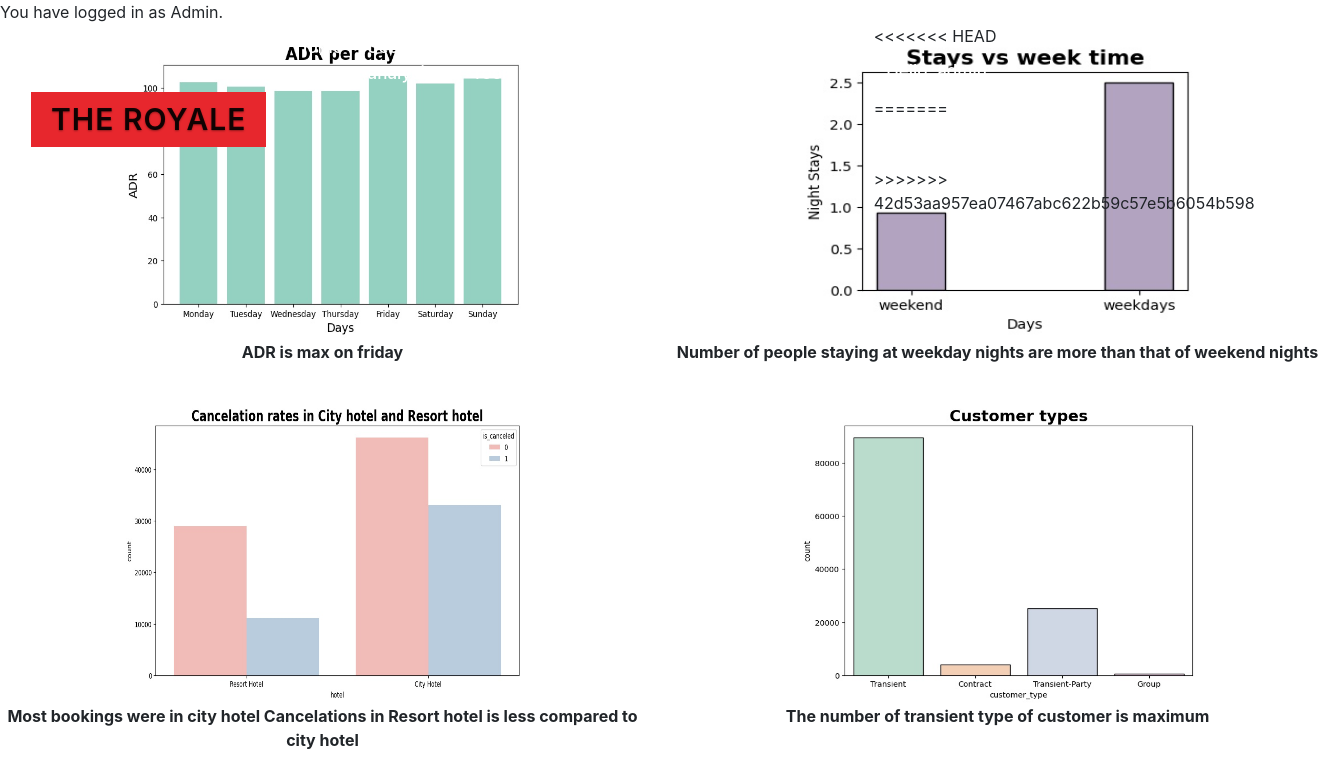
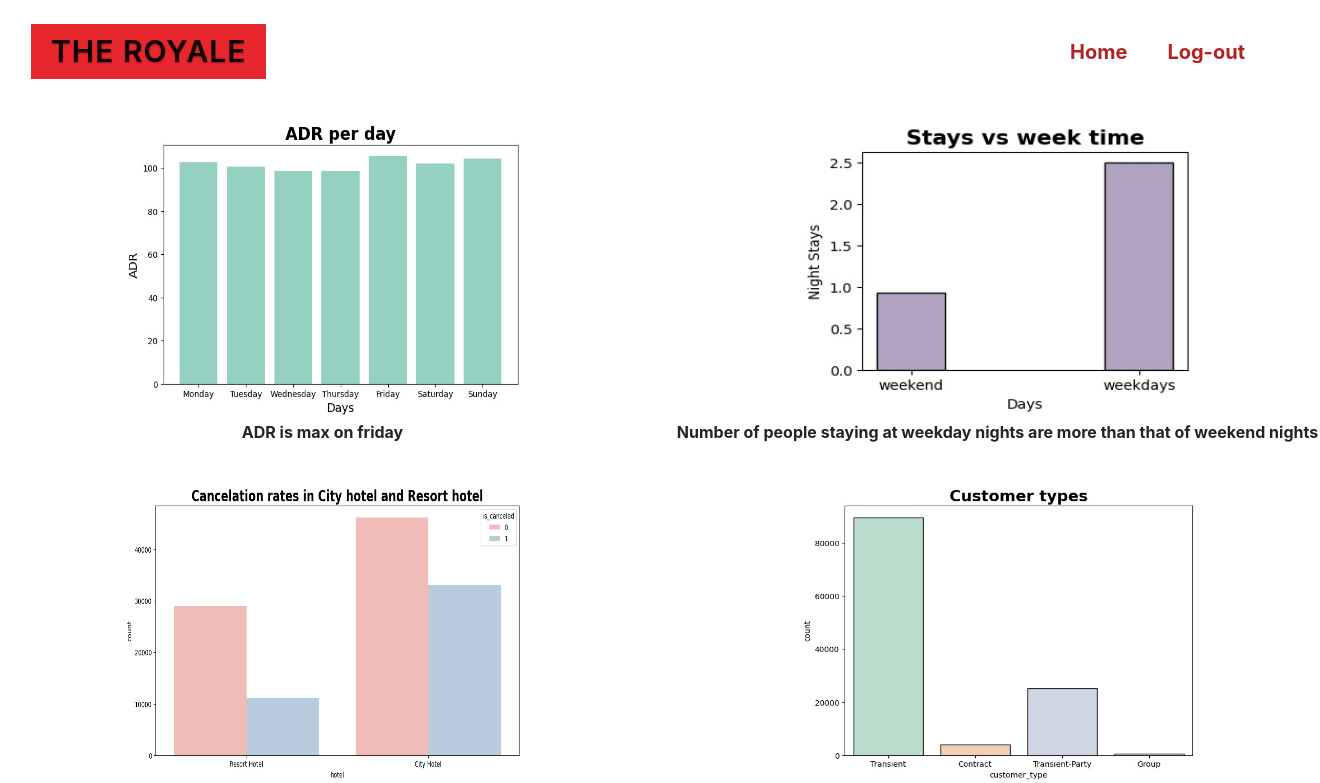
Before and after one commit to nupur-shiturkar/Hotel-Management-System, a Flask app: page /admin in a window 1320 px wide; the page is wider, and only the part inside the window is pictured. Shown: the top 783 px of that part. Run offline with Flask 2, Linux system fonts and the light colour scheme; a user stored in the database is signed in; parts of the project's set-up code (start-up, migrations or seed data) failed here and were passed over; some libraries are stand-ins or nearby versions.

Commit message:
Add nav-bar for admin page

```diff
--- a/static/styles.css
+++ b/static/styles.css
@@ -109,6 +109,7 @@ body{
     margin-top: 15px;
     margin-left: 130px;
 
+
 }
 
 
@@ -161,6 +162,15 @@ ul.dropdown-menu a {
     bottom: -50%;
 }
 
+.nav-link-admin{
+    color:firebrick !important;
+    font-size: 20px;
+    margin: 0 .2em;
+    padding: 10px 15px;
+    border: 1px solid transparent;
+    font-weight: bolder;
+    font-weight: 500;
+}
 
 /* SLIDER HOME PAGE */
 
--- a/templates/admin.html
+++ b/templates/admin.html
@@ -1,12 +1,53 @@
-{% extends 'base.html' %}
+<!DOCTYPE html>
+<html lang="en">
+<head>
+    <meta charset="UTF-8">
+    <meta name="viewport" content="width=device-width, initial-scale=1.0">
+    <link type="text/css" rel="stylesheet" href="{{ url_for('static', filename='styles.css') }}">
+    <link rel="stylesheet" href="https://cdn.jsdelivr.net/npm/bootstrap@4.5.3/dist/css/bootstrap.min.css"
+    integrity="sha384-TX8t27EcRE3e/ihU7zmQxVncDAy5uIKz4rEkgIXeMed4M0jlfIDPvg6uqKI2xXr2" crossorigin="anonymous">
+    <script
+      src="https://kit.fontawesome.com/01e7826994.js"
+      crossorigin="anonymous"
+    ></script>
+    <title>Admin page</title>
 
-{% block head %}
-<title>Admin page</title>
-{% endblock %}
+</head>
 
-{% block body %}
-<p>You have logged in as Admin.</p>
+<body>
+    <div class="top-nav">
+        <div class="container-fluid">
+          <nav class="navbar navbar-expand-lg navbar-light">
+            <a class="navbar-brand text-uppercase" href="index.html">The Royale</a>
+            <button class="navbar-toggler" type="button" data-toggle="collapse" data-target="#navbarSupportedContent" aria-controls="navbarSupportedContent" aria-expanded="false" aria-label="Toggle navigation">
+            <span class="navbar-toggler-icon"></span>
+            </button>
+            <div class="collapse navbar-collapse justify-content-center pr-md-4" id="navbarSupportedContent">
+              <ul class="navbar-nav ml-auto">
+                <li class="nav-item active">
+                  <a class="nav-link-admin" href="/" > <strong>Home</strong> <span class="sr-only">(current)</span></a>
+                </li>
+
+
+                {% if session['username'] %}
+                <li class="nav-item active">
+                  <a class="nav-link-admin" href="/logout" ><strong>Log-out</strong><span class="sr-only">(current)</span></a>
+                </li>
+                {% else %}
+                <li class="nav-item active">
+                  <a class="nav-link-admin" href="/login"><strong>Log-in</strong><span class="sr-only">(current)</span></a>
+                </li>
+                {% endif %}
+
+              </ul>
+            </div>
+          </nav>
+        </div>
+      </div>
+
+      <!-- admin -->
 <center>
+    <br><br><br><br><br>
 <div class="row">
     <div class="col-lg-6">
         <img src="static/adrPerday.jpg" alt="" height="300px" width="400px">
@@ -42,4 +83,4 @@
 </div>
 <br>
 </center>
-{% endblock %}
+</body>
--- a/templates/includes/_navbar.html
+++ b/templates/includes/_navbar.html
@@ -46,12 +46,8 @@
             <a class="nav-link" href="/logout">Log-out<span class="sr-only">(current)</span></a>
           </li>
           <li class="nav-item active">
-<<<<<<< HEAD
-            <a class="nav-link" href="/">Hello, {{session['username']}}<span class="sr-only">(current)</span></a>
-=======
 
             <p class="nav-link">Hello, {{session['username']}}</p>
->>>>>>> 42d53aa957ea07467abc622b59c57e5b6054b598
           </li>
           {% else %}
           <li class="nav-item active">
```
Also changed, not shown: hotel.sql (+15 -0 lines).
